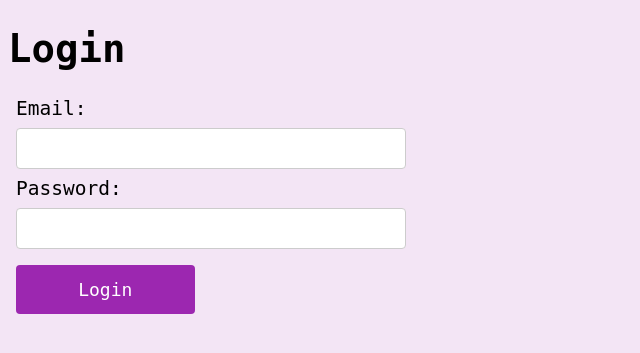
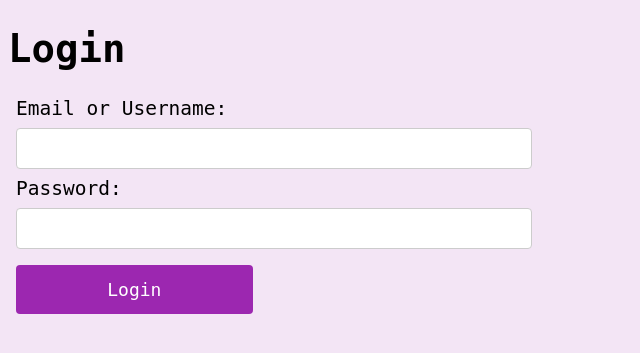
Before and after one commit to tlr24/IT202, a PHP site: page /login.php in a window 1280 px wide. Shown: the part 63-416 px from the top of the page, without its empty margins (0-640 px from the left). Run offline with PHP 8.4, Linux system fonts and the light colour scheme.

Commit message:
Can now login with user too

```diff
--- a/project/login.php
+++ b/project/login.php
@@ -3,8 +3,8 @@
 <h1>Login</h1>
 <form method="POST">
   <p>
-    <label for="email">Email:</label>
-    <input type="email" id="email" name="email" required/>
+    <label for="email">Email or Username:</label>
+    <input type="text" id="email" name="email" required/>
   </p>
   <p>
     <label for="p1">Password:</label>
@@ -27,14 +27,10 @@
     if (!isset($email) || !isset($password)) {
         $isValid = false;
     }
-    if (!strpos($email, "@")) {
-        $isValid = false;
-        flash("Invalid email");
-    }
     if ($isValid) {
         $db = getDB();
         if (isset($db)) {
-            $stmt = $db->prepare("SELECT id, email, username, password from Users WHERE email = :email LIMIT 1");
+            $stmt = $db->prepare("SELECT id, email, username, password from Users WHERE (username = :email or email = :email)");
 
             $params = array(":email" => $email);
             $r = $stmt->execute($params);
```
